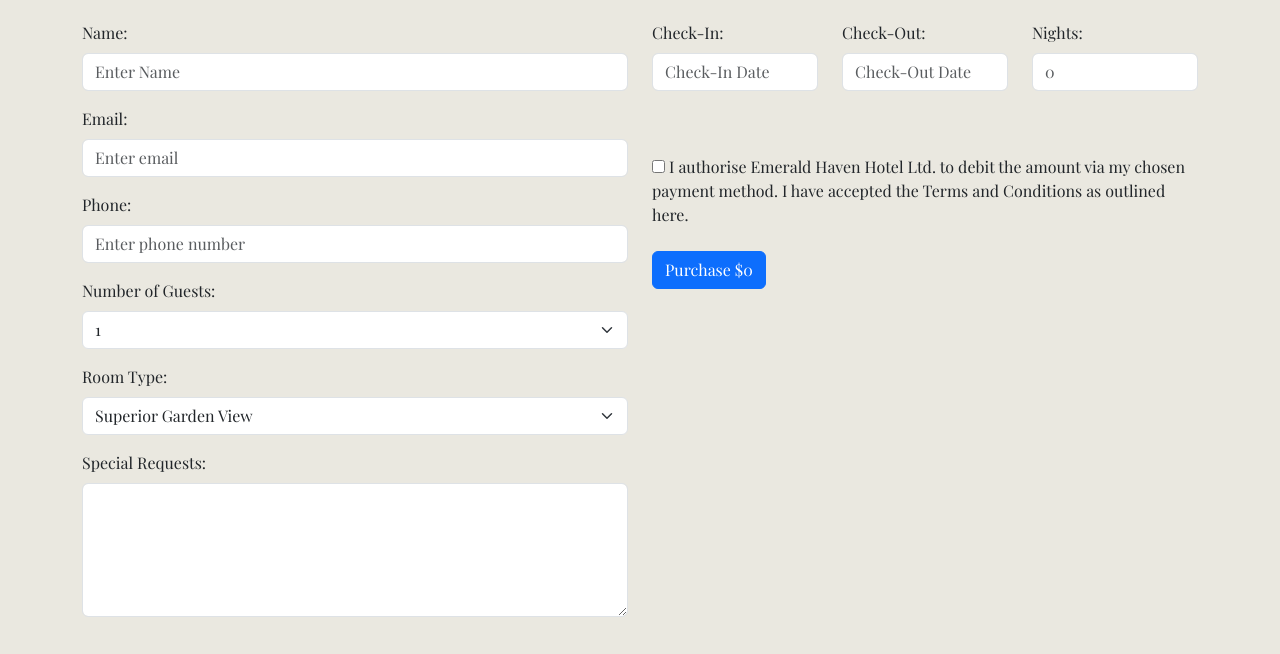
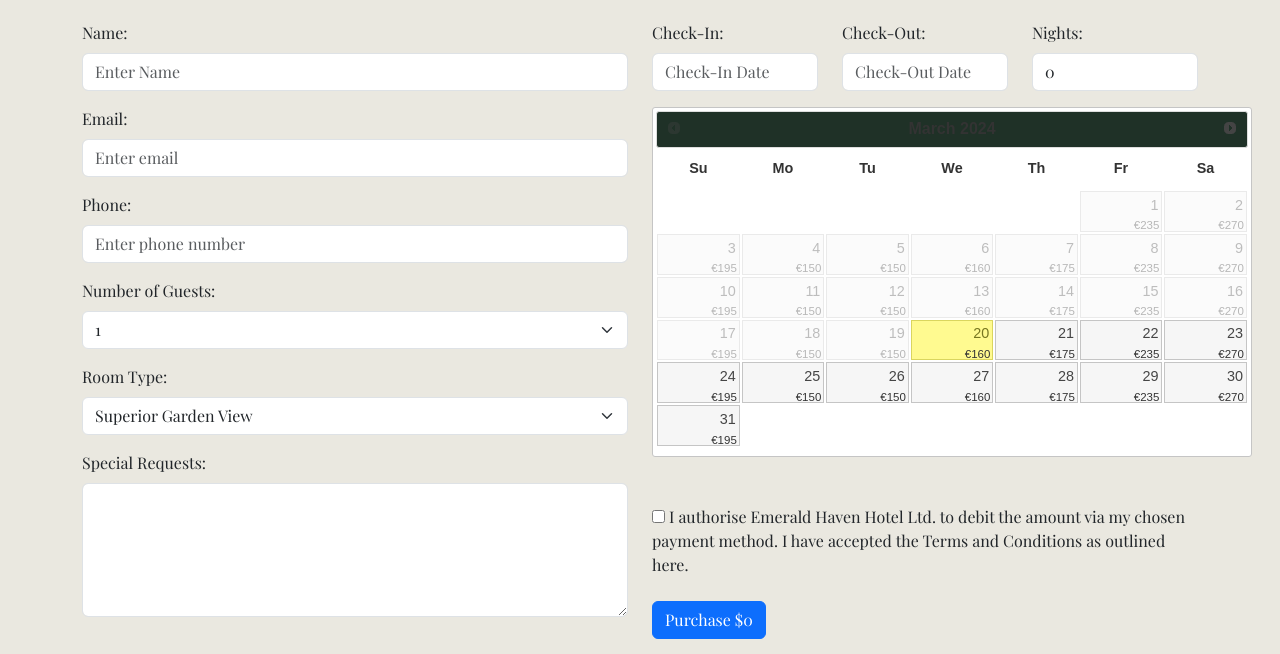
Before and after one commit to rachelncirl/emerald, a plain HTML site: page reservation.html in a window 1280 px wide. Shown: the part 587-1241 px from the top of the page. Drawn offline with nearby package versions, Linux system fonts and the light colour scheme; files that its build step writes are made by us from their sources; a web font is replaced by a local one.

Commit message:
Fixing links to images css and js
Fixing links to images css and js

```diff
--- a/reservation.html
+++ b/reservation.html
@@ -16,10 +16,10 @@
     <link rel="stylesheet" href="style.css">
 
     <!-- Include date picker CSS -->
-    <link rel="stylesheet" href="reservation.css">
+    <link rel="stylesheet" href="css/reservation.css">
 
     <!-- Include reservation javascript functionality -->
-    <script src="reservation.js"></script>
+    <script src="js/reservation.js"></script>
 
     <script src="https://ajax.googleapis.com/ajax/libs/jquery/1.11.1/jquery.min.js"></script>
     <script src="https://ajax.googleapis.com/ajax/libs/jqueryui/1.11.4/jquery-ui.min.js"></script>
@@ -245,7 +245,7 @@
                                 </div>
                                 <div class="col">
                                     <div class="form-outline">
-                                        <img src="card-icons.png" alt="Cards" class="img-fluid" style="height:80px;" />
+                                        <img src="images/card-icons.png" alt="Cards" class="img-fluid" style="height:80px;" />
                                     </div>
                                 </div>
                             </div>
```
